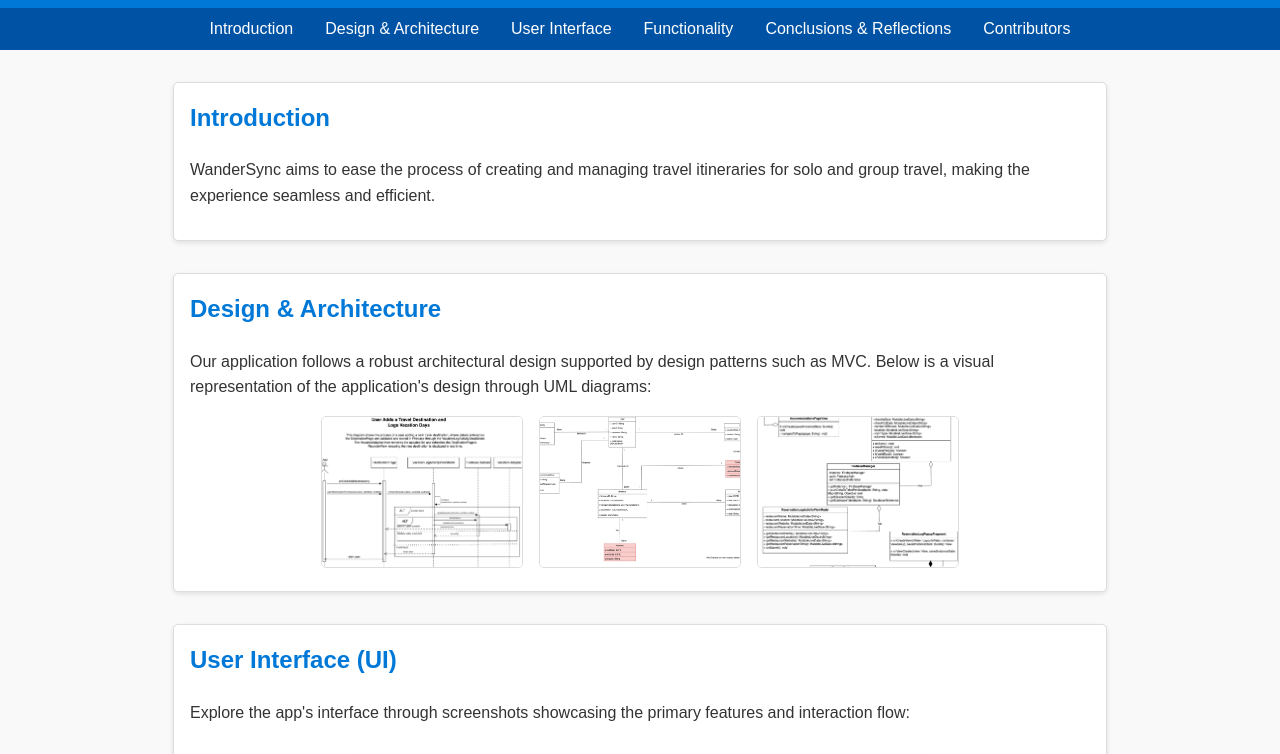
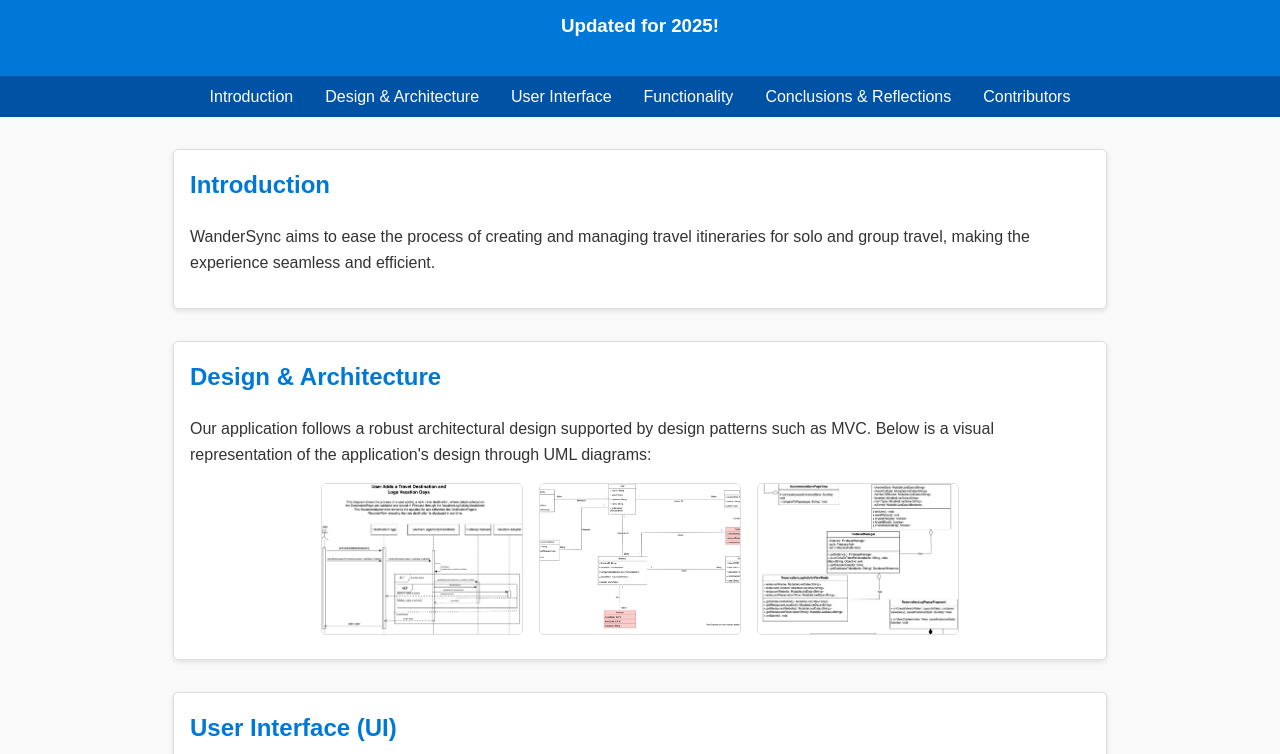
Before and after one commit to siddhxrth/WanderSync, a plain HTML site: page index.html in a window 1280 px wide. Shown: the part 75-829 px from the top of the page. Drawn offline with Linux system fonts and the light colour scheme.

Commit message:
Update index.html

```diff
--- a/index.html
+++ b/index.html
@@ -9,6 +9,7 @@
 <body>
     <header>
         <h1>WanderSync: A Collaborative Travel Management System</h1>
+        <h3>Updated for 2025!</h3>
     </header>
 
     <nav>
```
